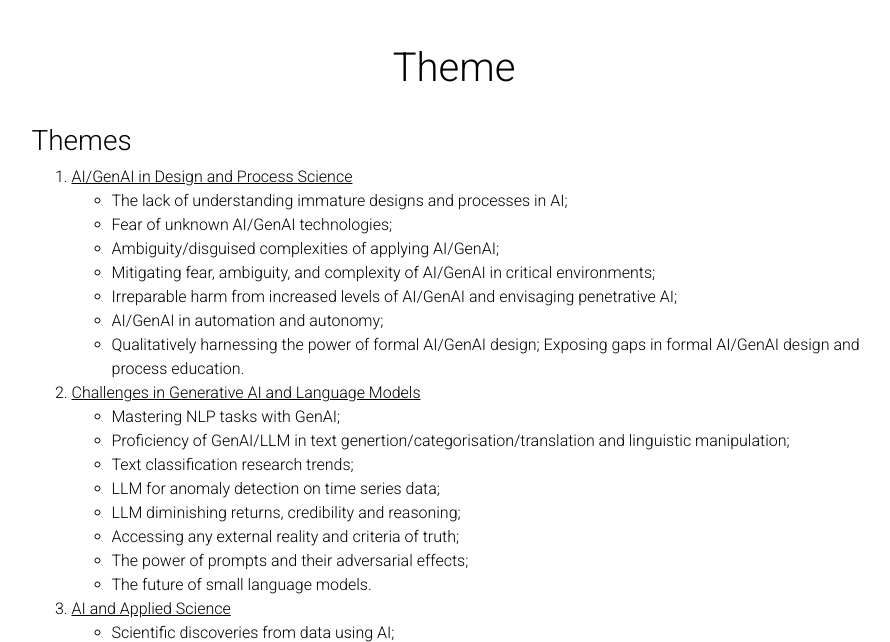
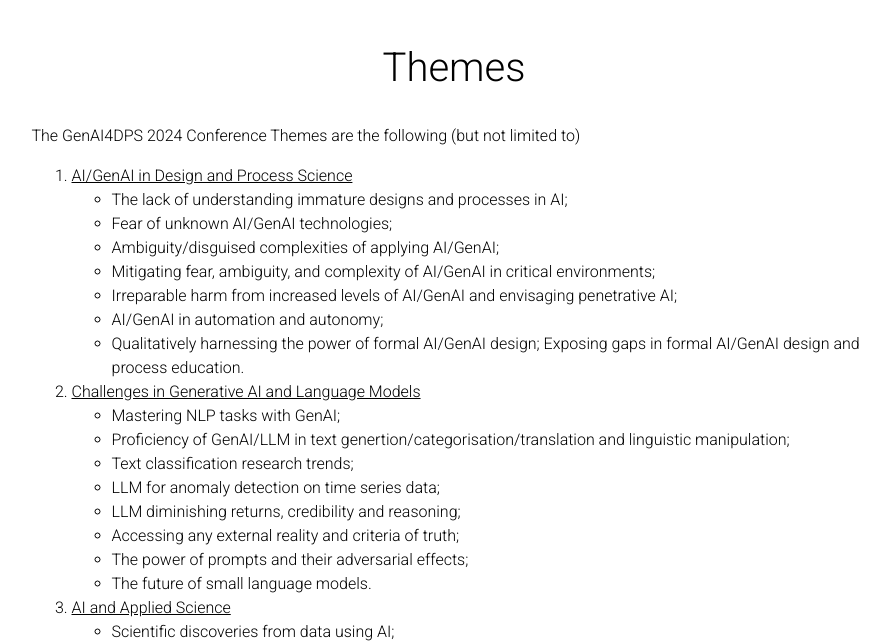
Before and after one commit to GenAI4DPS/advances-challenges, a Jekyll site: the page built from _pages/theme.md, in a window 1280 px wide and 900 px high, cut to the strip 258-900 px from the top of the window. Shown: the whole strip, without its empty margins (186-1076 px from the left). Built offline with Jekyll 4.4.1, drawn with Linux system fonts in a browser that asks for light colours; comment, search, counter and statistics services are not loaded; a style sheet for code colours, icons or effects is not loaded.

Commit message:
Update theme.md

```diff
--- a/_pages/theme.md
+++ b/_pages/theme.md
@@ -1,14 +1,14 @@
 ---
 layout: page
 permalink: /theme/
-title: Theme
-page_title: Theme
+title: Themes
+page_title: Themes
 page_description:
 nav: true
 nav_order: 2
 ---
 
-### Themes
+The GenAI4DPS 2024 Conference Themes are the following (but not limited to)
 
 1. <u>AI/GenAI in Design and Process Science</u>
   - The lack of understanding immature designs and processes in AI;
```
